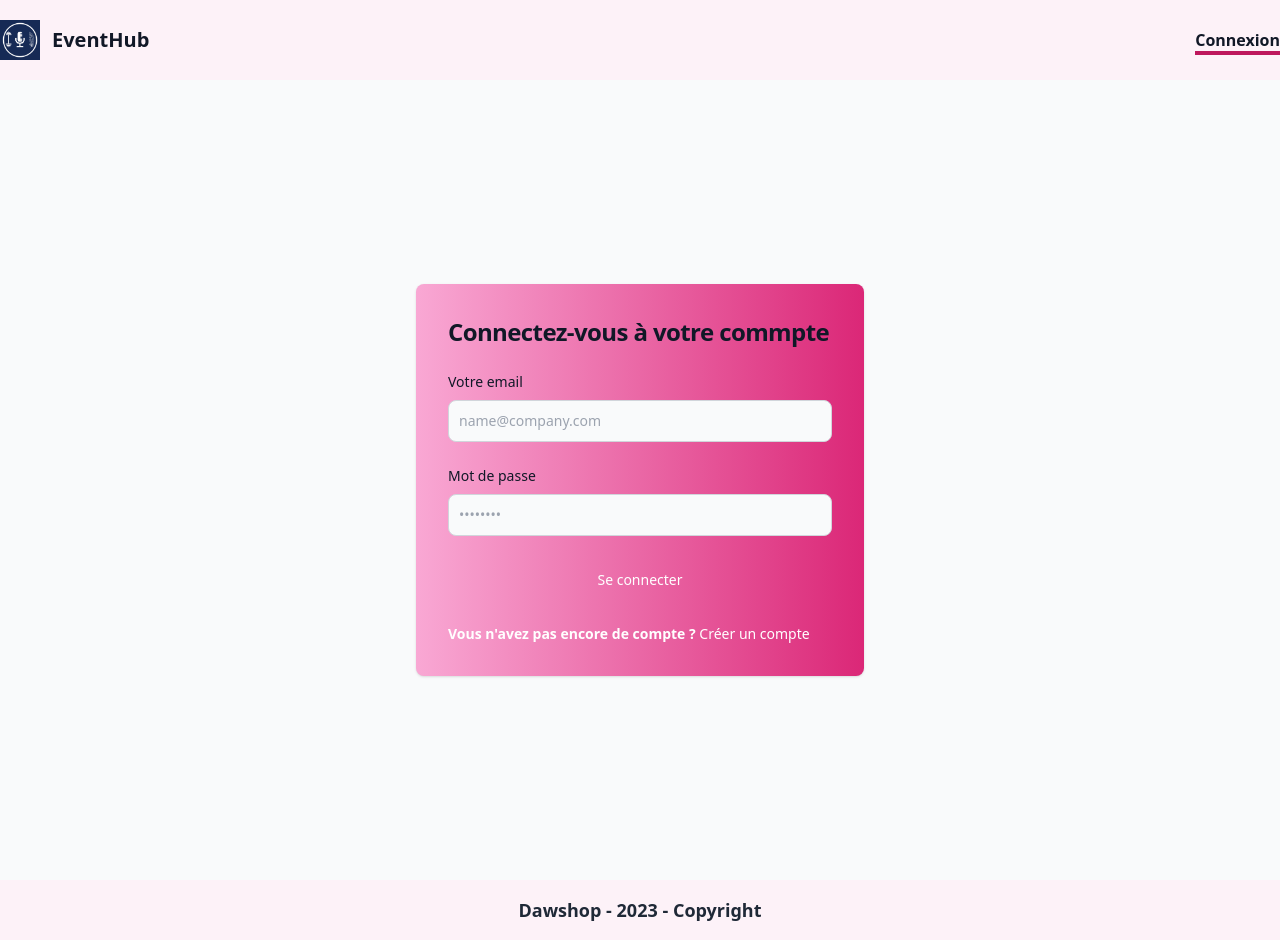
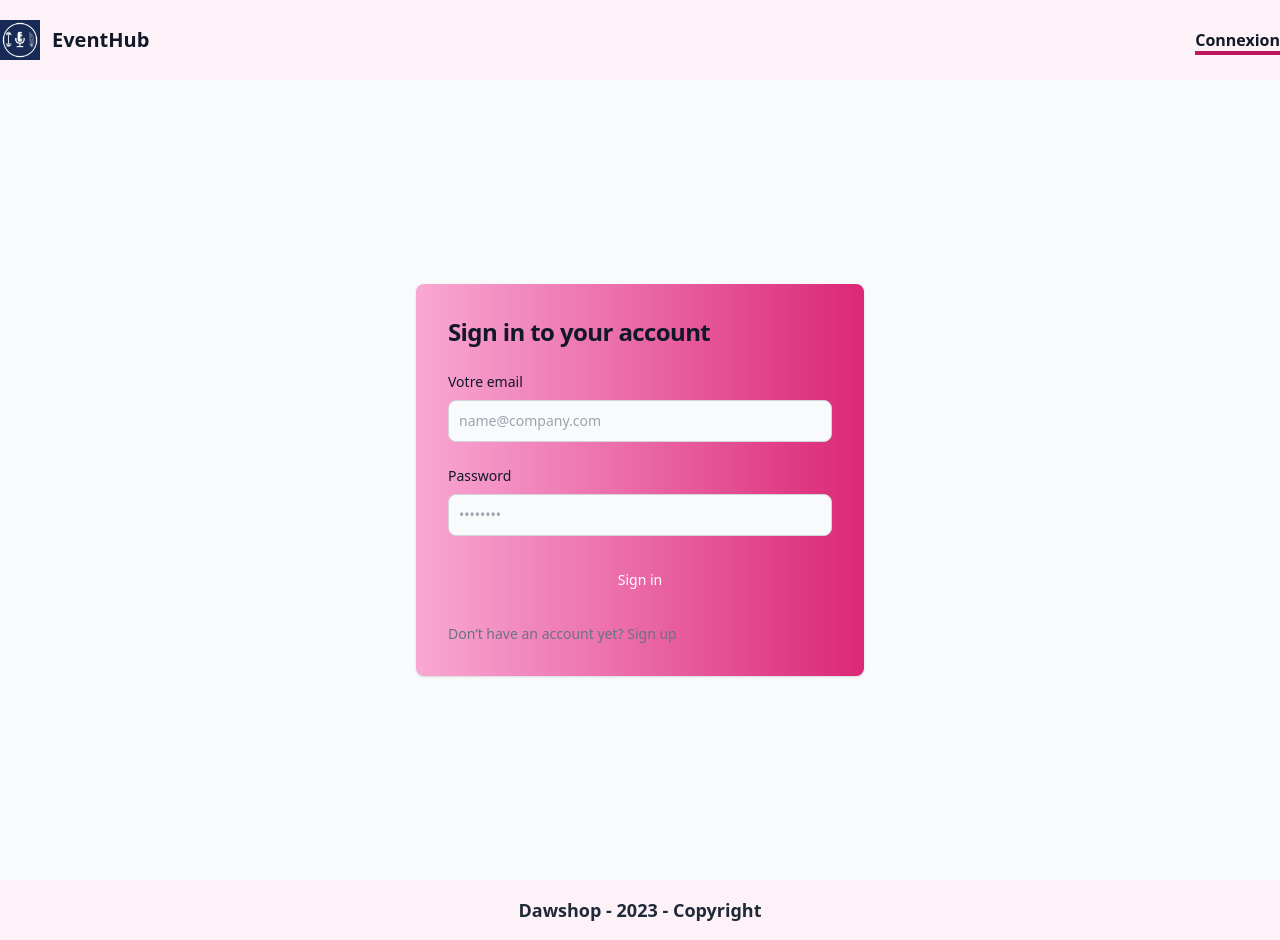
Before and after one commit to Sofie2ruelle/EventHub_Front, a React (Vite) app in the folder EventHub/: page /login in a window 1280 px wide. Built offline with nearby package versions, Linux system fonts and the light colour scheme.

Commit message:
ajout login

```diff
--- a/EventHub/src/pages/Login.jsx
+++ b/EventHub/src/pages/Login.jsx
@@ -1,26 +1,67 @@
+import axios from "axios";
+import { useState } from "react"
+import { UserDetail } from "./UserDetail";
+
 export const Login = () => {
+  const [email, setEmail] =useState('');
+  const [password, setPassword] =useState('');
+  const [error, setError] =useState('');
+
+  const handleSubmit = async (event) => {
+    event.preventDefault();
+
+    if(email == '' && password == ''){
+      setError("Champs vide")
+    }else{
+
+      axios
+    .post('http://localhost:8081/api/login', {email: email, password: password,})
+    .then(response => {
+      console.log(response.status)
+      if(response.data.succes){
+        setError('')
+
+
+        console.log(response.data)
+
+      }else{
+        setError(response.data.message);
+      }
+    }).catch(error=>{
+      setError(error.response.data.message);
+      console.error(error);
+    })
+
+    }
+
+
+
+  }
     return (
-
-      <section className="bg-gray-50 dark:bg-white-900">
+      <section className="bg-gray-50 dark:bg-gray-900">
   <div className="flex flex-col items-center justify-center px-6 py-8 mx-auto md:h-screen lg:py-0">
       <div className="w-full bg-white rounded-lg shadow dark:border md:mt-0 sm:max-w-md xl:p-0 bg-gradient-to-r from-pink-300 to-pink-600 dark:border-gray-700">
-        <div className="p-6 space-y-4 md:space-y-6 sm:p-8 ">
+          <div className="p-6 space-y-4 md:space-y-6 sm:p-8">
               <h1 className="text-xl font-bold leading-tight tracking-tight text-gray-900 md:text-2xl dark:text-white">
-                Connectez-vous à votre commpte
+                  Sign in to your account
               </h1>
-            <form className="space-y-4 md:space-y-6" action="#">
+              <form className="space-y-4 md:space-y-6" onSubmit={handleSubmit}>
                   <div>
                       <label htmlFor="email" className="block mb-2 text-sm font-medium text-gray-900 dark:text-white">Votre email</label>
-                    <input type="email" name="email" id="email" className="bg-gray-50 border border-gray-300 text-gray-900 sm:text-sm rounded-lg focus:ring-primary-600 focus:border-primary-600 block w-full p-2.5 dark:bg-gray-700 dark:border-gray-600 dark:placeholder-gray-400 dark:text-white dark:focus:ring-blue-500 dark:focus:border-blue-500" placeholder="name@company.com" required=""/>
+                      <input value={email} onChange={(event)=> setEmail(event.target.value)} type="email" name="email" id="email" className="bg-gray-50 border border-gray-300 text-gray-900 sm:text-sm rounded-lg focus:ring-primary-600 focus:border-primary-600 block w-full p-2.5 dark:bg-gray-700 dark:border-gray-600 dark:placeholder-gray-400 dark:text-white dark:focus:ring-blue-500 dark:focus:border-blue-500" placeholder="name@company.com" required=""/>
                   </div>
                   <div>
-                    <label htmlFor="password" className="block mb-2 text-sm font-medium text-gray-900 dark:text-white">Mot de passe</label>
-                    <input type="password" name="password" id="password" placeholder="••••••••" className="bg-gray-50 border border-gray-300 text-gray-900 sm:text-sm rounded-lg focus:ring-primary-600 focus:border-primary-600 block w-full p-2.5 dark:bg-gray-700 dark:border-gray-600 dark:placeholder-gray-400 dark:text-white dark:focus:ring-blue-500 dark:focus:border-blue-500" required=""/>
+                      <label htmlFor="password" className="block mb-2 text-sm font-medium text-gray-900 dark:text-white">Password</label>
+                      <input value={password} onChange={(event)=> setPassword(event.target.value)} type="password" name="password" id="password" placeholder="••••••••" className="bg-gray-50 border border-gray-300 text-gray-900 sm:text-sm rounded-lg focus:ring-primary-600 focus:border-primary-600 block w-full p-2.5 dark:bg-gray-700 dark:border-gray-600 dark:placeholder-gray-400 dark:text-white dark:focus:ring-blue-500 dark:focus:border-blue-500" required=""/>
                   </div>
 
-                <button type="submit" className="w-full text-white bg-primary-600 hover:bg-primary-700 focus:ring-4 focus:outline-none focus:ring-pink-500 font-medium rounded-lg text-sm px-5 py-2.5 text-center dark:bg-primary-600 dark:focus:ring-pink-800 hover:bg-sky-700">Se connecter</button>
-                <p className="text-sm font-bold text-white dark:text-white-400">
-                    Vous n'avez pas encore de compte ? <a href="#" className="font-medium text-primary-600 hover:underline dark:text-primary-500">Créer un compte</a>
+                  {error && <div className="font-medium text-blue-500 text-xxs">{error}</div>}
+
+                  <button type="submit" className="w-full text-white bg-primary-600 hover:bg-primary-700 focus:ring-4 focus:outline-none focus:ring-primary-300 font-medium rounded-lg text-sm px-5 py-2.5 text-center dark:bg-primary-600 dark:hover:bg-primary-700 dark:focus:ring-primary-800">Sign in</button>
+
+
+                  <p className="text-sm font-light text-gray-500 dark:text-gray-400">
+                      Don’t have an account yet? <a href="#" className="font-medium text-primary-600 hover:underline dark:text-primary-500">Sign up</a>
                   </p>
               </form>
           </div>
```
Also changed, not shown: 1 other file (tests, documents, lock files or other folders). Lines whose indentation alone changed are shown as unchanged.
